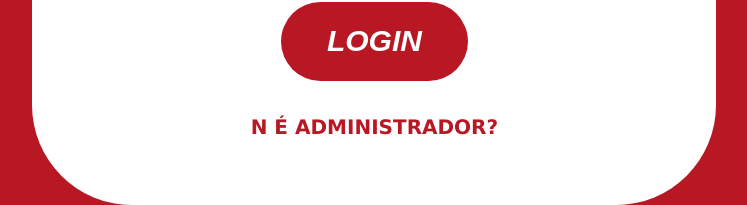
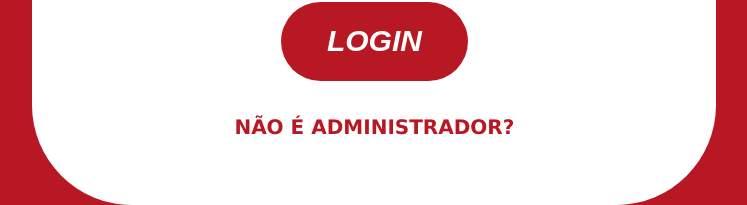
Before and after one commit to LucMoura/Squad7, a plain HTML site: page TELA INICIAL/main,admin.html in a window 1280 px wide. Shown: the part 731-936 px from the top of the page, without its empty margins (390-1137 px from the left). Drawn offline with Linux system fonts and the light colour scheme.

Commit message:
Update main,admin.html

```diff
--- a/TELA INICIAL/main,admin.html
+++ b/TELA INICIAL/main,admin.html
@@ -20,7 +20,7 @@
         <button id="botlogin">
             <strong>LOGIN</strong>
         </button>
-        <h3 id="admin"><strong><a href="" id="admin">N É ADMINISTRADOR?</a></strong></h3>
+        <h3 id="admin"><strong><a href="" id="admin">NÃO É ADMINISTRADOR?</a></strong></h3>
     </div>
 </body>
 </html>
```
